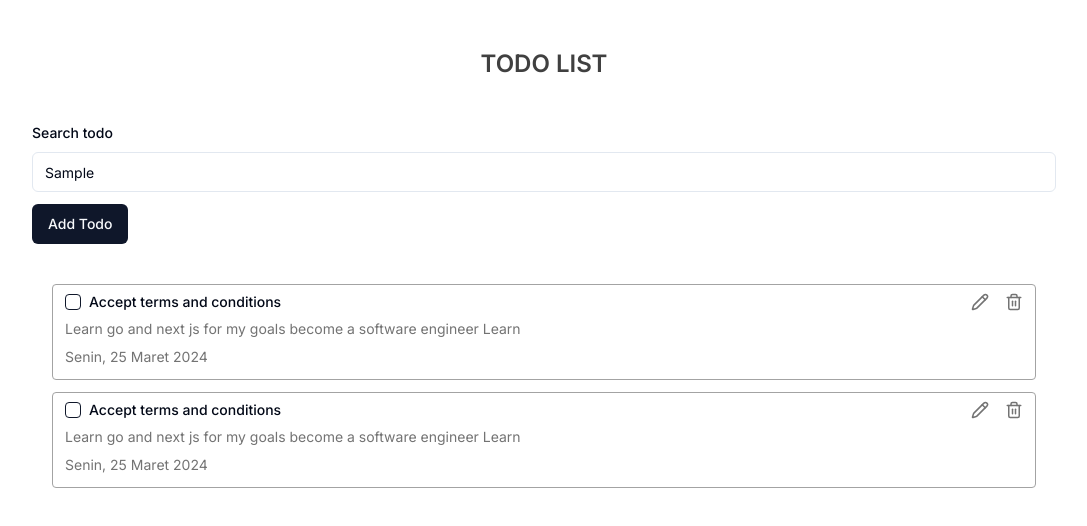
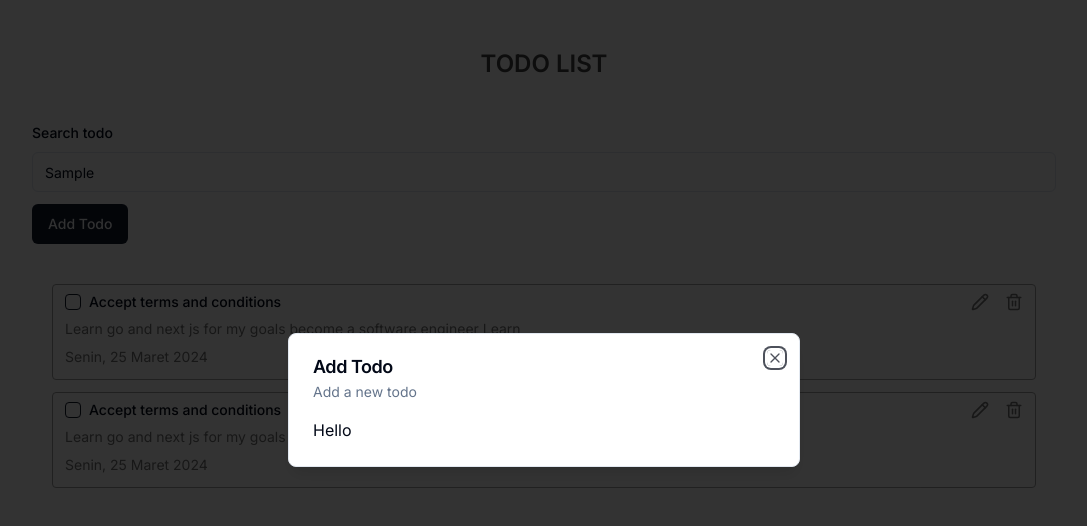
Before and after one commit to purboindra/todo-nextjs-go, a Next.js app in the folder nextjs/: page / in a window 1280 px wide. Both pictures are taken after typing "Sample" into the empty fields and a click on the button "Add Todo". Shown: the top 526 px of the page, without its empty margins (96-1183 px from the left). Built offline with nearby package versions, Linux system fonts and the light colour scheme.

Commit message:
dialog add todo

```diff
--- a/nextjs/app/layout.tsx
+++ b/nextjs/app/layout.tsx
@@ -2,8 +2,8 @@ import type { Metadata } from "next";
 import { Inter } from "next/font/google";
 import "./globals.css";
 import { Toaster } from "@/components/ui/toaster";
-import { IntlProvider } from "react-intl";
-import IntlProviders from "./providers/IntProviders";
+import IntlProviders from "../providers/IntProviders";
+import ModalProvider from "@/providers/ModalProvider";
 
 const inter = Inter({ subsets: ["latin"] });
 
@@ -21,6 +21,7 @@ export default function RootLayout({
     <html lang="en">
       <IntlProviders>
         <body className={inter.className}>
+          <ModalProvider />
           {children}
           <Toaster />
         </body>
--- /dev/null
+++ b/nextjs/app/modals/AddTodoModal.tsx
@@ -0,0 +1,25 @@
+import UseDialog from "@/hooks/useDialog";
+import Modal from "./Modal";
+
+export default function AddTodoModal() {
+  const { isOpen, onOpen, onClose } = UseDialog();
+
+  const handleOpen = () => {
+    if (!isOpen) {
+      onOpen();
+    } else {
+      onClose();
+    }
+  };
+
+  return (
+    <Modal
+      isOpen={isOpen}
+      onChange={handleOpen}
+      title="Add Todo"
+      description="Add a new todo"
+    >
+      <h1>Hello</h1>
+    </Modal>
+  );
+}
--- /dev/null
+++ b/nextjs/app/modals/Modal.tsx
@@ -0,0 +1,42 @@
+"use client";
+
+import { Button } from "@/components/ui/button";
+import {
+  Dialog,
+  DialogContent,
+  DialogDescription,
+  DialogFooter,
+  DialogHeader,
+  DialogTitle,
+  DialogTrigger,
+} from "@/components/ui/dialog";
+import UseDialog from "@/hooks/useDialog";
+import React from "react";
+
+interface AddTodoModalInterface {
+  title: string;
+  description: string;
+  isOpen: boolean;
+  onChange: (open: boolean) => void;
+  children: React.ReactNode;
+}
+
+export default function Modal({
+  children,
+  description,
+  isOpen,
+  onChange,
+  title,
+}: AddTodoModalInterface) {
+  return (
+    <Dialog open={isOpen} onOpenChange={onChange}>
+      <DialogContent>
+        <DialogHeader>
+          <DialogTitle>{title}</DialogTitle>
+          <DialogDescription>{description}</DialogDescription>
+        </DialogHeader>
+        {children}
+      </DialogContent>
+    </Dialog>
+  );
+}
--- a/nextjs/app/page.tsx
+++ b/nextjs/app/page.tsx
@@ -1,3 +1,4 @@
+import AddTodoButton from "@/components/AddTodoButton";
 import SearchFormField from "@/components/SearchFormField";
 import TodoItem from "@/components/TodoItem";
 import { Button } from "@/components/ui/button";
@@ -10,7 +11,7 @@ export default function Home() {
       </h1>
       <div className="mt-5 space-y-3">
         <SearchFormField />
-        <Button className="flex">Add Todo</Button>
+        <AddTodoButton />
       </div>
       <div className="px-5 items-center flex flex-col space-y-3">
         <TodoItem />
--- /dev/null
+++ b/nextjs/components/AddTodoButton.tsx
@@ -0,0 +1,22 @@
+"use client";
+
+import UseDialog from "@/hooks/useDialog";
+import { Button } from "./ui/button";
+
+export default function AddTodoButton() {
+  const { isOpen, onOpen, onClose } = UseDialog();
+
+  function handleOpen() {
+    if (!isOpen) {
+      onOpen();
+    }
+  }
+
+  return (
+    <>
+      <Button onClick={handleOpen} className="flex">
+        Add Todo
+      </Button>
+    </>
+  );
+}
--- /dev/null
+++ b/nextjs/hooks/useDialog.ts
@@ -0,0 +1,15 @@
+import { create } from "zustand";
+
+interface UseDialogProps {
+  isOpen: boolean;
+  onOpen: () => void;
+  onClose: () => void;
+}
+
+const UseDialog = create<UseDialogProps>()((set) => ({
+  isOpen: false,
+  onOpen: () => set((state) => ({ isOpen: true })),
+  onClose: () => set((state) => ({ isOpen: false })),
+}));
+
+export default UseDialog;
--- a/nextjs/package.json
+++ b/nextjs/package.json
@@ -25,7 +25,8 @@
     "react-intl": "^6.6.4",
     "tailwind-merge": "^2.2.2",
     "tailwindcss-animate": "^1.0.7",
-    "zod": "^3.22.4"
+    "zod": "^3.22.4",
+    "zustand": "^4.5.2"
   },
   "devDependencies": {
     "@types/node": "^20",
--- /dev/null
+++ b/nextjs/providers/ModalProvider.tsx
@@ -0,0 +1,13 @@
+"use client";
+
+import AddTodoModal from "@/app/modals/AddTodoModal";
+
+const ModalProvider = () => {
+  return (
+    <>
+      <AddTodoModal />
+    </>
+  );
+};
+
+export default ModalProvider;
```
Also changed, not shown: nextjs/providers/IntProviders.tsx (renamed from nextjs/app/providers/IntProviders.tsx), 1 other file (tests, documents, lock files or other folders).
